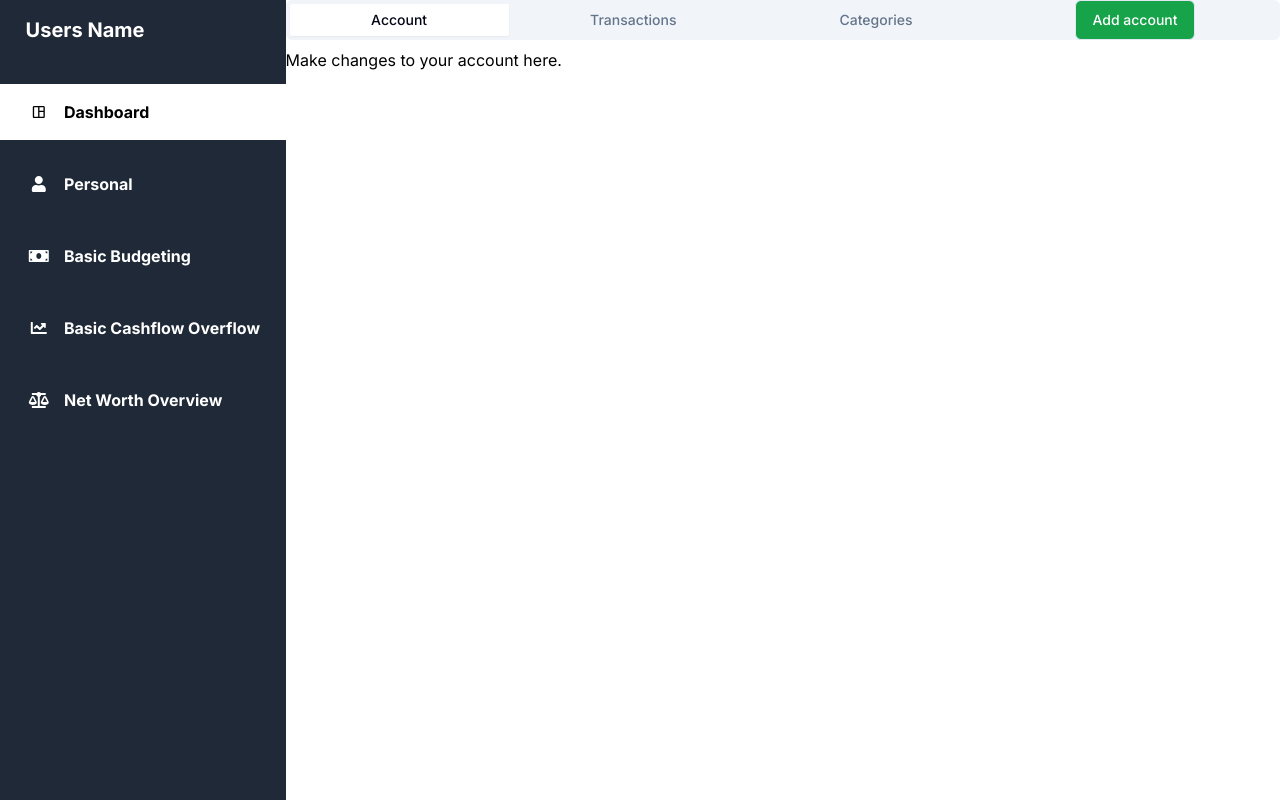
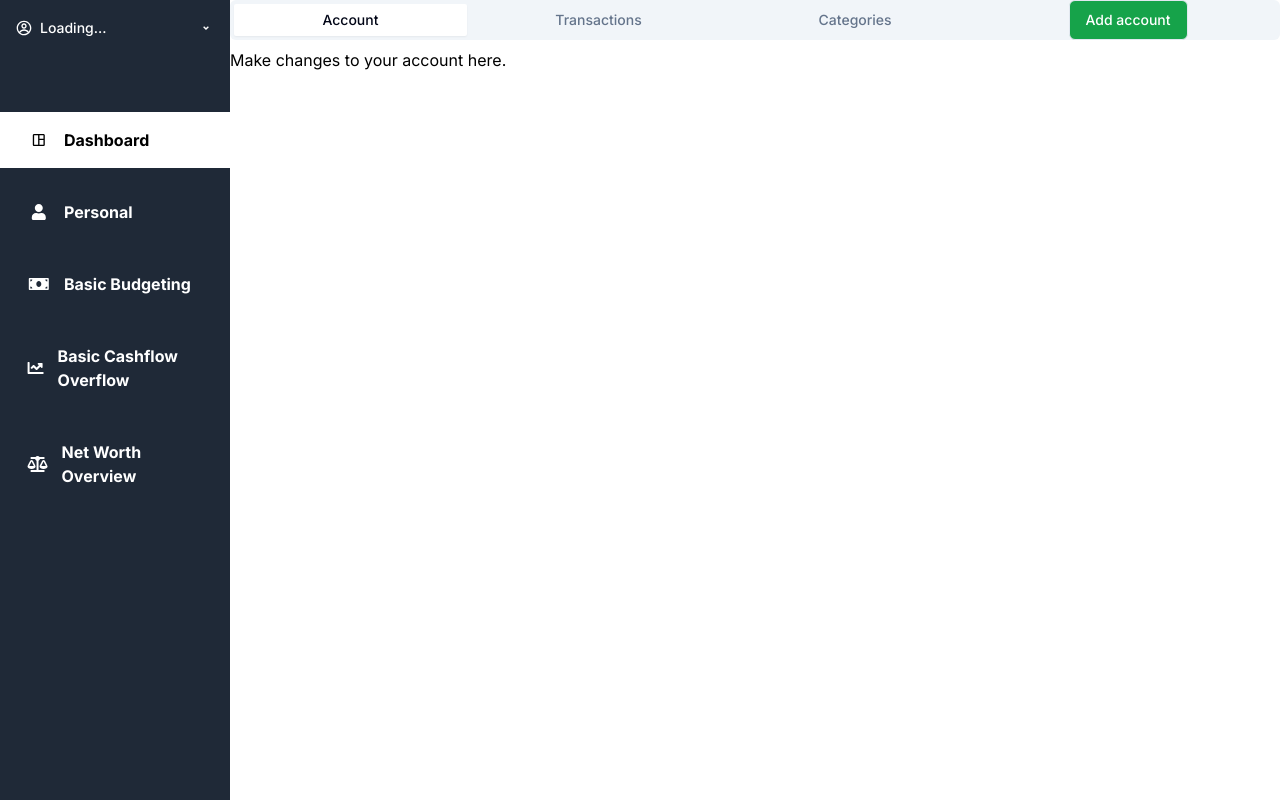
Before and after one commit to Toushik-Ahmed/Fina-Backend, a Next.js app: page /l/accounts in a window 1280 px wide. Built offline with nearby package versions, Linux system fonts and the light colour scheme; no server answers.

Commit message:
Done with initial navigation

```diff
--- a/package.json
+++ b/package.json
@@ -10,6 +10,7 @@
   },
   "dependencies": {
     "@radix-ui/react-label": "^2.1.0",
+    "@radix-ui/react-popover": "^1.1.1",
     "@radix-ui/react-select": "^2.1.1",
     "@radix-ui/react-slot": "^1.1.0",
     "@radix-ui/react-tabs": "^1.1.0",
--- a/src/app/l/layout.tsx
+++ b/src/app/l/layout.tsx
@@ -11,7 +11,7 @@ export default function AccountLayout({
     <section className='flex'>
       <LeftNavbar />
 
-      <div className='nested-routes flex-grow'>{children}</div>
+      <div className='nested-routes flex-grow overflow-x-auto'>{children}</div>
     </section>
   );
 }
--- a/src/components/accounts/LeftNavbar.tsx
+++ b/src/components/accounts/LeftNavbar.tsx
@@ -1,33 +1,83 @@
-'use client';
-import Link from 'next/link';
-import { usePathname } from 'next/navigation';
+"use client";
+import { getCurrentUserData, User } from "@/services/authServices";
+import Link from "next/link";
+import { usePathname, useRouter } from "next/navigation";
+import { useEffect, useState } from "react";
 import {
   FaBalanceScale,
   FaChartLine,
   FaMoneyBill,
   FaUser,
-} from 'react-icons/fa';
-import { MdOutlineSpaceDashboard } from 'react-icons/md';
+} from "react-icons/fa";
+import { MdOutlineSpaceDashboard } from "react-icons/md";
+import { CgProfile } from "react-icons/cg";
+import { Button } from "@/components/ui/button";
+import { RiArrowDropDownLine } from "react-icons/ri";
+import { CiLogout } from "react-icons/ci";
+import {
+  Popover,
+  PopoverContent,
+  PopoverTrigger,
+  PopoverClose
+} from "@/components/ui/popover";
+import { removeToken } from "@/services/TokenService";
 
 type Props = {};
 
 function LeftNavbar({}: Props) {
+  const router = useRouter()
   const currentPath = usePathname();
+  const [user, setUser] = useState<User>();
+
+  useEffect(() => {
+    const getCurrentUserDataFn = async () => {
+      try {
+        const currUser = await getCurrentUserData();
+        setUser(currUser);
+      } catch (error) {
+        console.log(error);
+      }
+    };
+    getCurrentUserDataFn();
+  }, []);
+
+  const handleLogout = () => {
+    removeToken();
+    router.push('/login')
+  }
+
   return (
-    <div className="bg-gray-800 h-[100vh] sticky top-[0px]">
-      <div className="">
-        <h1 className="text-xl text-white  font-bold  py-[2vh] px-[2vw]">
-          Users Name
-        </h1>
-      </div>
+    <div className="bg-gray-800 h-[100vh] sticky top-[0px] w-[230px] flex-shrink-0">
+      <Popover>
+        <PopoverTrigger asChild>
+          <Button variant={"ghost"} className="w-full mt-2">
+            <div className="flex justify-between items-center w-full">
+              <div className="flex  items-center">
+                <CgProfile className="mr-2 h-4 w-4" />
+                {user?.username || "Loading..."}
+              </div>
+              <RiArrowDropDownLine className="h-4 w-4" />
+            </div>
+          </Button>
+        </PopoverTrigger>
+        <PopoverContent className="w-[230px] bg-white text-white p-0">
+          <PopoverClose asChild>
+            <Button variant={"ghost"} className="w-full " onClick={handleLogout}>
+              <div className=" text-red-600 flex gap-2 items-center" >
+                <CiLogout className="w-4 h-4" /> Logout
+              </div>
+            </Button>
+          </PopoverClose>
+        </PopoverContent>
+      </Popover>
 
-      <ul className="mt-[3vh] text-white font-bold">
+      <ul className="mt-16 text-white font-bold">
         <li className="mb-[2vh] rounded hover:shadow hover:bg-green-600 ease-in-out duration-300 ">
           <Link
             href="/l/accounts"
             className={
-              'flex items-center px-[2vw] py-[2vh] ' +
-              (currentPath === '/l/accounts' ? 'bg-white text-black' : '')
+              "flex items-center px-[2vw] py-[2vh] " +
+              (currentPath === "/l/accounts" ? "bg-white text-black" : "")
             }
           >
             <MdOutlineSpaceDashboard className="inline-block w-[2vw] h-[2vh] mr-[1vw]" />
@@ -38,8 +88,8 @@ function LeftNavbar({}: Props) {
           <Link
             href="/l/personal"
             className={
-              'flex items-center px-[2vw] py-[2vh] ' +
-              (currentPath === '/l/personal' ? 'bg-white text-black' : '')
+              "flex items-center px-[2vw] py-[2vh] " +
+              (currentPath === "/l/personal" ? "bg-white text-black" : "")
             }
           >
             <FaUser className="inline-block w-[2vw] h-[2vh] mr-[1vw]" />
@@ -50,8 +100,8 @@ function LeftNavbar({}: Props) {
           <Link
             href="/l/basicBudgeting"
             className={
-              'flex items-center px-[2vw] py-[2vh] ' +
-              (currentPath === '/l/basicBudgeting' ? 'bg-white text-black' : '')
+              "flex items-center px-[2vw] py-[2vh] " +
+              (currentPath === "/l/basicBudgeting" ? "bg-white text-black" : "")
             }
           >
             <FaMoneyBill className="inline-block w-[2vw] h-[2vh] mr-[1vw]" />
@@ -62,23 +112,20 @@ function LeftNavbar({}: Props) {
           <Link
             href="/l/cashOverFlow"
             className={
-              'flex items-center px-[2vw] py-[2vh] ' +
-              (currentPath === '/l/cashOverFlow' ? 'bg-white text-black' : '')
+              "flex items-center px-[2vw] py-[2vh] " +
+              (currentPath === "/l/cashOverFlow" ? "bg-white text-black" : "")
             }
           >
             <FaChartLine className="inline-block w-[2vw] h-[2vh] mr-[1vw]" />
             Basic Cashflow Overflow
           </Link>
         </li>
-        <li
-          className="mb-[2vh] rounded hover:shadow hover:bg-green-600 ease-in-out"
-          duration-300
-        >
+        <li className="mb-[2vh] rounded hover:shadow hover:bg-green-600 ease-in-out duration-300">
           <Link
             href="/l/netWorth"
             className={
-              'flex items-center px-[2vw] py-[2vh] ' +
-              (currentPath === '/l/netWorth' ? 'bg-white text-black' : '')
+              "flex items-center px-[2vw] py-[2vh] " +
+              (currentPath === "/l/netWorth" ? "bg-white text-black" : "")
             }
           >
             <FaBalanceScale className="inline-block w-[2vw] h-[2vh] mr-[1vw]" />
--- a/src/components/signup/SignUp.tsx
+++ b/src/components/signup/SignUp.tsx
@@ -1,4 +1,4 @@
-import { signUp } from '@/services/apiServices';
+import { signUp } from '@/services/authServices';
 import { setToken } from '@/services/TokenService';
 import Link from 'next/link';
 import { useRouter } from 'next/navigation';
@@ -41,7 +41,7 @@ function SignUp({}: Props) {
       setUserEmail('');
       setUserName('');
       setUserPassword('');
-      router.push('/accounts');
+      router.push('/l/accounts');
     } catch (err) {
       setSignUpError(true);
       console.error(err);
--- a/src/components/ui/button.tsx
+++ b/src/components/ui/button.tsx
@@ -1,22 +1,23 @@
-import * as React from "react"
-import { Slot } from "@radix-ui/react-slot"
-import { cva, type VariantProps } from "class-variance-authority"
+import * as React from "react";
+import { Slot } from "@radix-ui/react-slot";
+import { cva, type VariantProps } from "class-variance-authority";
 
-import { cn } from "@/lib/utils"
+import { cn } from "@/lib/utils";
 
 const buttonVariants = cva(
   "inline-flex items-center justify-center whitespace-nowrap rounded-md text-sm font-medium ring-offset-white transition-colors focus-visible:outline-none focus-visible:ring-2 focus-visible:ring-slate-950 focus-visible:ring-offset-2 disabled:pointer-events-none disabled:opacity-50 dark:ring-offset-slate-950 dark:focus-visible:ring-slate-300",
   {
     variants: {
       variant: {
-        default: "bg-slate-900 text-slate-50 hover:bg-slate-900/90 dark:bg-slate-50 dark:text-slate-900 dark:hover:bg-slate-50/90",
+        default:
+          "bg-slate-900 text-slate-50 hover:bg-slate-900/90 dark:bg-slate-50 dark:text-slate-900 dark:hover:bg-slate-50/90",
         destructive:
           "bg-red-500 text-slate-50 hover:bg-red-500/90 dark:bg-red-900 dark:text-slate-50 dark:hover:bg-red-900/90",
         outline:
-          "border border-slate-200 bg-white hover:bg-slate-100 hover:text-slate-900 dark:border-slate-800 dark:bg-slate-950 dark:hover:bg-slate-800 dark:hover:text-slate-50",
+          "border border-slate-200 bg-transparent text-white hover:bg-slate-100/10  dark:border-slate-800 dark:bg-slate-950 dark:hover:bg-slate-800 dark:hover:text-slate-50",
         secondary:
           "bg-slate-100 text-slate-900 hover:bg-slate-100/80 dark:bg-slate-800 dark:text-slate-50 dark:hover:bg-slate-800/80",
-        ghost: "hover:bg-slate-100 hover:text-slate-900 dark:hover:bg-slate-800 dark:hover:text-slate-50",
+        ghost: "text-white hover:bg-slate-100/10  dark:hover:bg-slate-800 ",
         link: "text-slate-900 underline-offset-4 hover:underline dark:text-slate-50",
       },
       size: {
@@ -31,26 +32,26 @@ const buttonVariants = cva(
       size: "default",
     },
   }
-)
+);
 
 export interface ButtonProps
   extends React.ButtonHTMLAttributes<HTMLButtonElement>,
     VariantProps<typeof buttonVariants> {
-  asChild?: boolean
+  asChild?: boolean;
 }
 
 const Button = React.forwardRef<HTMLButtonElement, ButtonProps>(
   ({ className, variant, size, asChild = false, ...props }, ref) => {
-    const Comp = asChild ? Slot : "button"
+    const Comp = asChild ? Slot : "button";
     return (
       <Comp
         className={cn(buttonVariants({ variant, size, className }))}
         ref={ref}
         {...props}
       />
-    )
+    );
   }
-)
-Button.displayName = "Button"
+);
+Button.displayName = "Button";
 
-export { Button, buttonVariants }
+export { Button, buttonVariants };
--- /dev/null
+++ b/src/components/ui/popover.tsx
@@ -0,0 +1,33 @@
+"use client"
+
+import * as React from "react"
+import * as PopoverPrimitive from "@radix-ui/react-popover"
+
+import { cn } from "@/lib/utils"
+
+const Popover = PopoverPrimitive.Root
+
+const PopoverTrigger = PopoverPrimitive.Trigger
+
+const PopoverClose = PopoverPrimitive.Close;
+
+const PopoverContent = React.forwardRef<
+  React.ElementRef<typeof PopoverPrimitive.Content>,
+  React.ComponentPropsWithoutRef<typeof PopoverPrimitive.Content>
+>(({ className, align = "center", sideOffset = 4, ...props }, ref) => (
+  <PopoverPrimitive.Portal>
+    <PopoverPrimitive.Content
+      ref={ref}
+      align={align}
+      sideOffset={sideOffset}
+      className={cn(
+        "z-50 w-72 rounded-md border border-slate-200 bg-white p-4 text-slate-950 shadow-md outline-none data-[state=open]:animate-in data-[state=closed]:animate-out data-[state=closed]:fade-out-0 data-[state=open]:fade-in-0 data-[state=closed]:zoom-out-95 data-[state=open]:zoom-in-95 data-[side=bottom]:slide-in-from-top-2 data-[side=left]:slide-in-from-right-2 data-[side=right]:slide-in-from-left-2 data-[side=top]:slide-in-from-bottom-2 dark:border-slate-800 dark:bg-slate-950 dark:text-slate-50",
+        className
+      )}
+      {...props}
+    />
+  </PopoverPrimitive.Portal>
+))
+PopoverContent.displayName = PopoverPrimitive.Content.displayName
+
+export { Popover, PopoverTrigger, PopoverContent, PopoverClose }
--- /dev/null
+++ b/src/services/authServices.ts
@@ -0,0 +1,51 @@
+// install axios
+//add env varible for backend url
+//write signup login function
+
+import axios from "axios";
+import { getToken } from "./TokenService";
+
+const baseUrl = process.env.NEXT_PUBLIC_BASE_URI;
+
+export type SignUpUser = {
+  username: string;
+  email: string;
+  password: string;
+};
+
+export type LogInUser = {
+  email: string;
+  password: string;
+};
+
+export interface User {
+  id: number;
+  username: string;
+  email: string;
+  password: string;
+}
+
+// Signup function
+export const signUp = async (
+  data: SignUpUser
+): Promise<{ accessToken: string }> => {
+  const response = await axios.post(`${baseUrl}/signup`, data);
+  return response.data;
+};
+
+// Login function
+export const logIn = async (
+  data: LogInUser
+): Promise<{ accessToken: string }> => {
+  const response = await axios.post(`${baseUrl}/login`, data);
+  return response.data;
+};
+
+export const getCurrentUserData = async (): Promise<User> => {
+  const response = await axios.get(`${baseUrl}/getLoggedInUser`, {
+    headers: {
+      'Authorization': `Bearer ${getToken()}`
+    }
+  });
+  return response.data;
+};
```
Also changed, not shown: src/components/login/LogIn.tsx (+17 -17 lines), src/services/apiServices.ts (deleted, +0 -34 lines), 1 other file (tests, documents, lock files or other folders).
